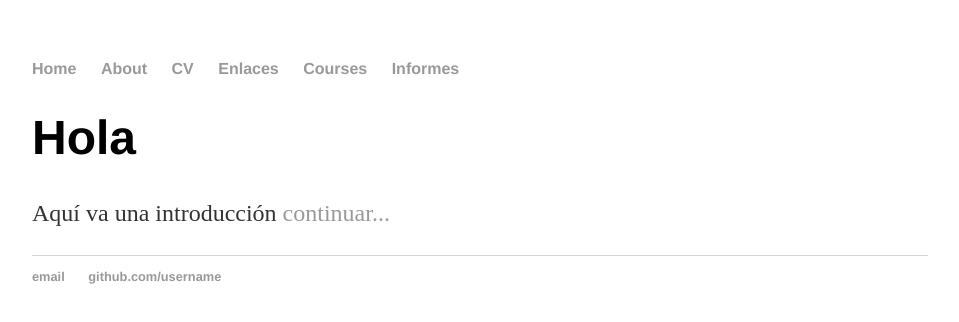
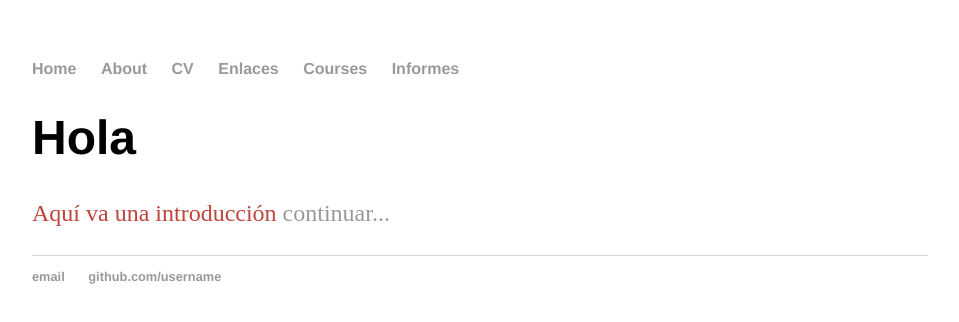
Before and after one commit to elecmicro/elecmicro.github.io, a plain HTML site: page index.html in a window 1280 px wide. Shown: the whole page, without its empty margins (160-1119 px from the left). Drawn offline with Linux system fonts and the light colour scheme.

Commit message:
Update main.css

```diff
--- a/css/main.css
+++ b/css/main.css
@@ -26,7 +26,7 @@ h1 {
 p {
     font-size: 1.5em;
     line-height: 1.4em;
-    color: #333;
+    color: #BF443B;
 }
 footer {
     border-top: 1px solid #d5d5d5;
```
